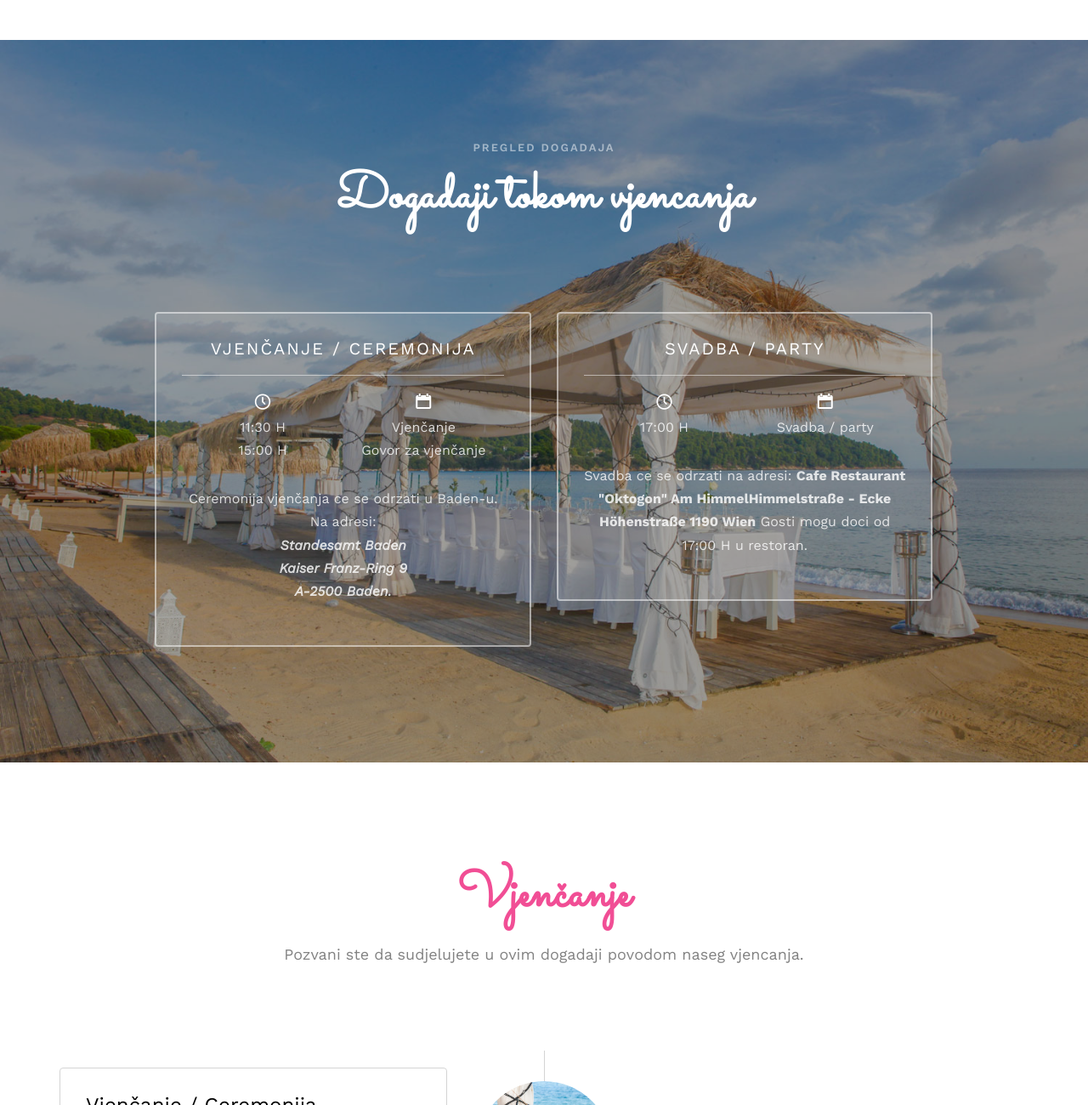
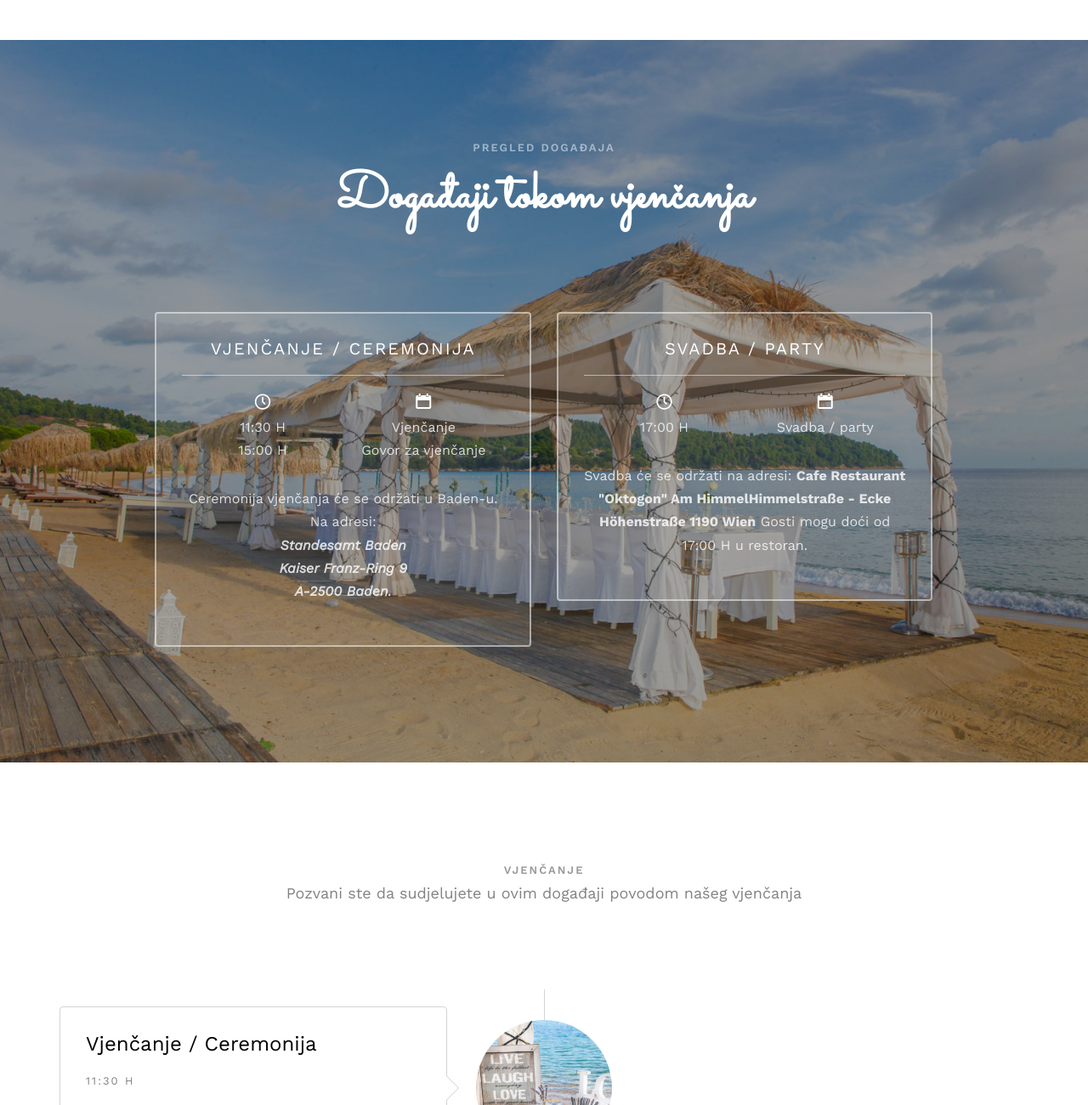
Before and after one commit to MatijaOreski/vjencanje, a plain HTML site: page index.html in a window 1280 px wide. Shown: the part 1500-2800 px from the top of the page at 85% size. Drawn offline with nearby package versions, Linux system fonts and the light colour scheme; files whose address does not match are found by name.

Commit message:
Promjena teksta

```diff
--- a/index.html
+++ b/index.html
@@ -106,8 +106,8 @@
 		<div class="container">
 			<div class="row">
 				<div class="col-md-8 col-md-offset-2 text-center fh5co-heading animate-box">
-					<span>Pregled dogadaja</span>
-					<h2>Dogadaji tokom vjencanja</h2>
+					<span>Pregled događaja</span>
+					<h2>Događaji tokom vjenčanja</h2>
 				</div>
 			</div>
 			<div class="row">
@@ -127,7 +127,7 @@
 										<span>Vjenčanje</span>
 										<span>Govor za vjenčanje</span>
 									</div>
-									<p>Ceremonija vjenčanja ce se odrzati u Baden-u. Na adresi: <br><strong><em>Standesamt Baden<br> Kaiser Franz-Ring 9<br> A-2500 Baden.</em></strong></p>
+									<p>Ceremonija vjenčanja će se održati u Baden-u. Na adresi: <br><strong><em>Standesamt Baden<br> Kaiser Franz-Ring 9<br> A-2500 Baden.</em></strong></p>
 								</div>
 							</div>
 							<div class="col-md-6 col-sm-6 text-center">
@@ -141,7 +141,7 @@
 										<i class="icon-calendar"></i>
 										<span>Svadba / party</span>
 									</div>
-									<p>Svadba ce se odrzati na adresi: <strong>Cafe Restaurant "Oktogon" Am HimmelHimmelstraße - Ecke Höhenstraße 1190 Wien</strong> Gosti mogu doci od 17:00 H u restoran.</p>
+									<p>Svadba će se održati na adresi: <strong>Cafe Restaurant "Oktogon" Am HimmelHimmelstraße - Ecke Höhenstraße 1190 Wien</strong> Gosti mogu doći od 17:00 H u restoran.</p>
 								</div>
 							</div>
 						</div>
@@ -155,8 +155,8 @@
 		<div class="container">
 			<div class="row">
 				<div class="col-md-8 col-md-offset-2 text-center fh5co-heading animate-box">
-					<h2>Vjenčanje</h2>
-					<p>Pozvani ste da sudjelujete u ovim dogadaji povodom naseg vjencanja.</p>
+					<span>Vjenčanje</span>
+					<p>Pozvani ste da sudjelujete u ovim događaji povodom našeg vjenčanja</p>
 				</div>
 			</div>
 			<div class="row">
@@ -170,7 +170,7 @@
 									<span class="date">11:30 H</span>
 								</div>
 								<div class="timeline-body">
-									<p>Ceremonija vjenčanja ce se odrzati u Baden-u. Na adresi: <strong><em>Standesamt Baden Kaiser Franz-Ring 9 A-2500 Baden.</p>
+									<p>Ceremonija vjenčanja ce se odrzati u Baden-u. Na adresi: <strong>Standesamt Baden Kaiser Franz-Ring 9 A-2500 Baden.</strong></p>
 								</div>
 							</div>
 						</li>
@@ -182,11 +182,11 @@
 									<span class="date">15:00 H</span>
 								</div>
 								<div class="timeline-body">
-									<p>Govor za vjencanje ce se odrzati u Dvorani Kraljestva na adresi: <strong>Kuefsteingasse 14, 1140 Wien. </strong>Srdacno ste pozvani da sudjelujete na tom dogadaju. Bit ce posluzena i mala zakuska :)</p>
+									<p>Govor za vjencanje ce se odrzati u Dvorani Kraljestva na adresi: Kuefsteingasse 14, 1140 Wien. Srdacno ste pozvani da sudjelujete na tom dogadaju. Bit ce posluzena i mala zakuska :)</p>
 								</div>
 							</div>
 						</li>
-						<!--<li class="animate-box">
+						<li class="animate-box">
 							<div class="timeline-badge" style="background-image:url(images/gallery-8.jpg);"></div>
 							<div class="timeline-panel">
 								<div class="timeline-heading">
@@ -194,10 +194,10 @@
 									<span class="date">17:00 H</span>
 								</div>
 								<div class="timeline-body">
-									<p>Nakon govora dobro dosli ste na svadbu. Svi gosti mogu doci od 17:00 H. Adresa restorana:<br> Cafe Restaurant "Oktogon" Am Himmel<br>Himmelstraße - Ecke Höhenstraße <br>1190 Wien</p>
+									<p>Nakon govora dobro dosli ste na svadbu. Svi gosti mogu doci od 17:00 H. Adresa restorana:<br><strong>Cafe Restaurant "Oktogon" Am Himmel<br>Himmelstraße - Ecke Höhenstraße<br>1190 Wien</strong></p>
 								</div>
 							</div>
-						</li>-->
+						</li>
 			    	</ul>
 				</div>
 			</div>
```
